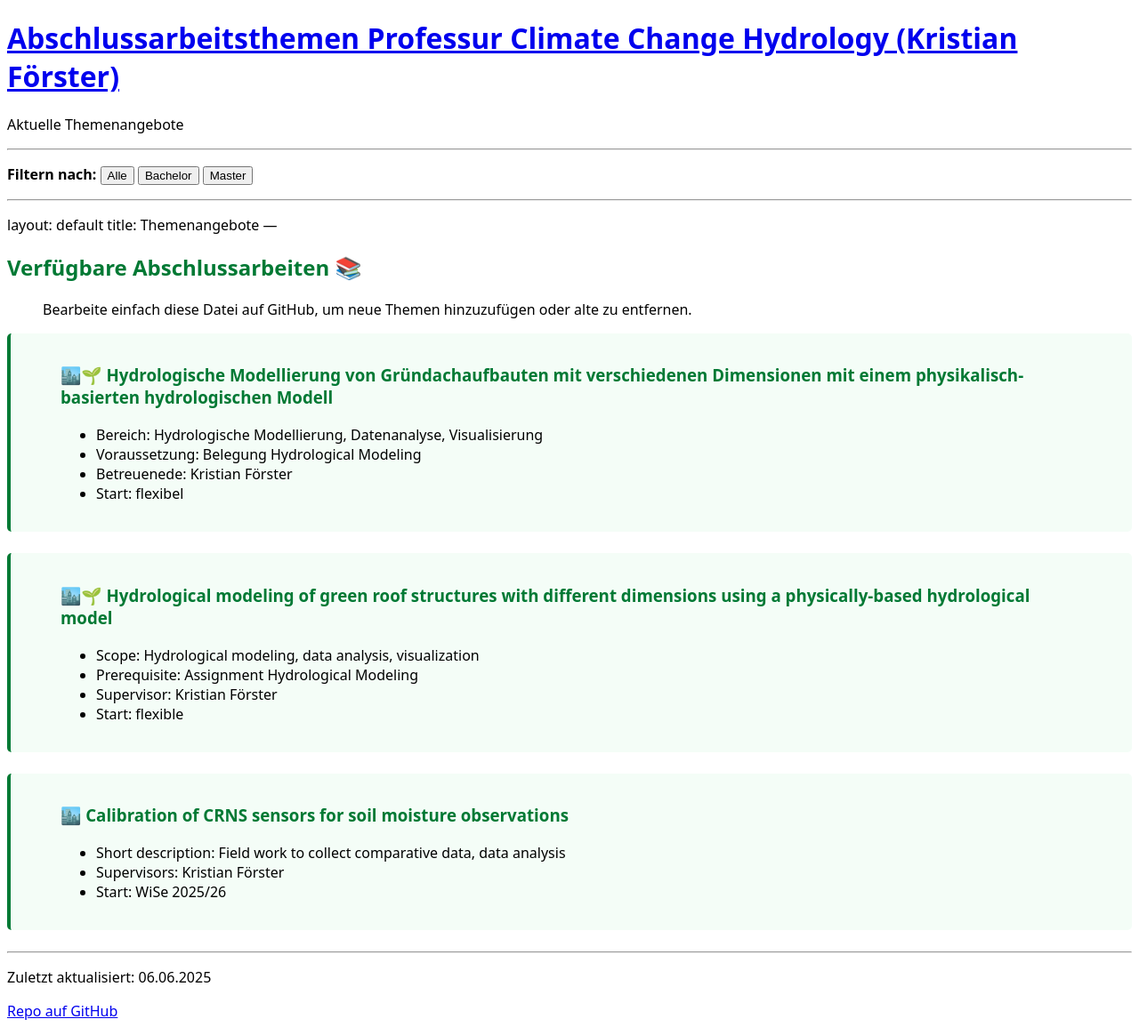
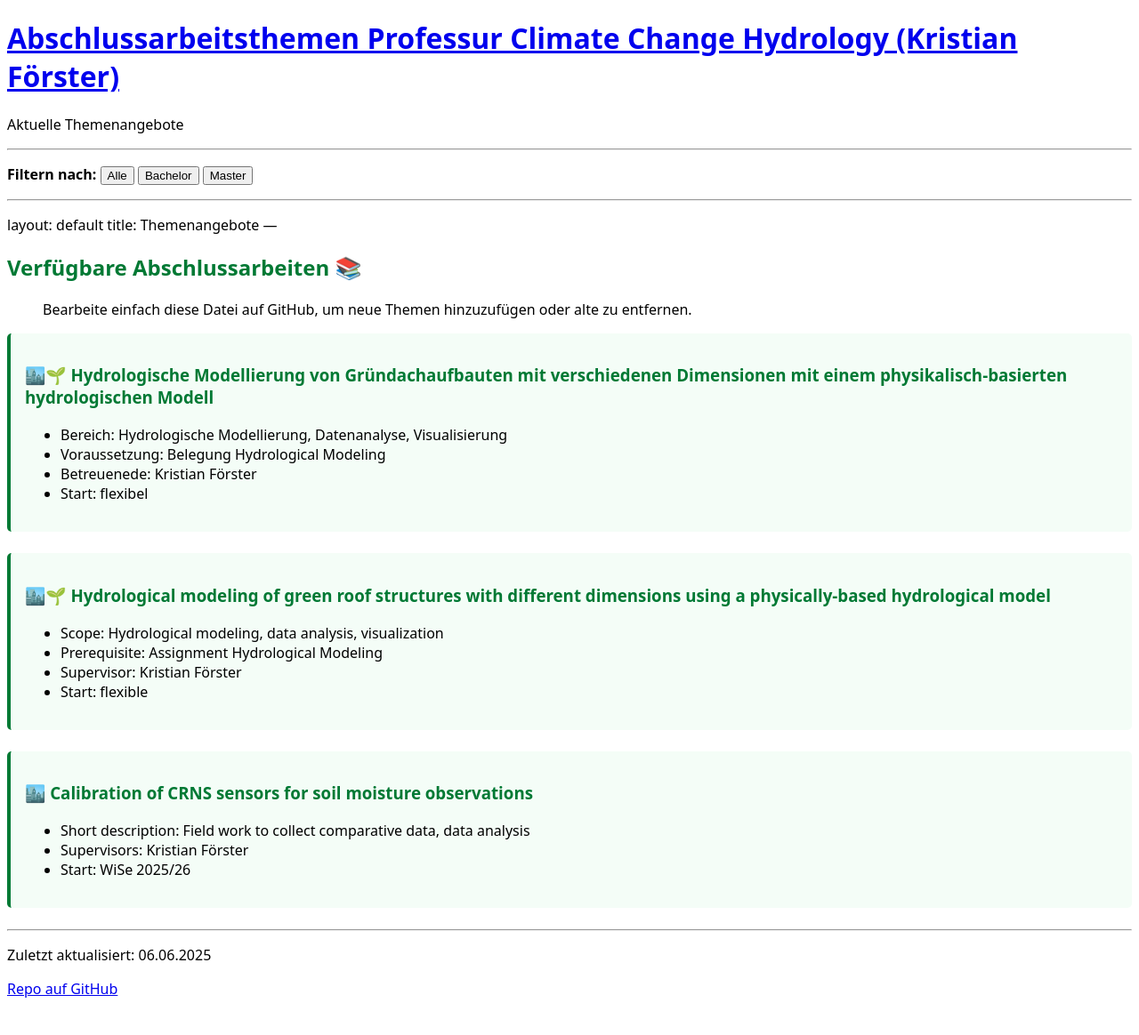
Before and after one commit to kristianfoerster/hswt-cch, a Jekyll site: the page built from index.md, in a window 1280 px wide. Shown: the whole page at 89% size. Built offline with Jekyll 4.4.1, drawn with Linux system fonts in a browser that asks for light colours; our own code applies the rules of GitHub Pages for plain Markdown files; after the commit the page ends 1139 px from its top, so only the background shows below that.

```diff
--- a/index.md
+++ b/index.md
@@ -30,31 +30,31 @@ title: Themenangebote
 
 <div class="thema bachelor" markdown="1">
 
-> ### 🏙️🌱 Hydrologische Modellierung von Gründachaufbauten mit verschiedenen Dimensionen mit einem physikalisch-basierten hydrologischen Modell
-> * Bereich: Hydrologische Modellierung, Datenanalyse, Visualisierung
-> * Voraussetzung: Belegung Hydrological Modeling
-> * Betreuenede: Kristian Förster
-> * Start: flexibel
+### 🏙️🌱 Hydrologische Modellierung von Gründachaufbauten mit verschiedenen Dimensionen mit einem physikalisch-basierten hydrologischen Modell
+* Bereich: Hydrologische Modellierung, Datenanalyse, Visualisierung
+* Voraussetzung: Belegung Hydrological Modeling
+* Betreuenede: Kristian Förster
+* Start: flexibel
 
 </div>
 
 
 <div class="thema master" markdown="1">
 
-> ### 🏙️🌱 Hydrological modeling of green roof structures with different dimensions using a physically-based hydrological model
-> * Scope: Hydrological modeling, data analysis, visualization
-> * Prerequisite: Assignment Hydrological Modeling
-> * Supervisor: Kristian Förster
-> * Start: flexible
+### 🏙️🌱 Hydrological modeling of green roof structures with different dimensions using a physically-based hydrological model
+* Scope: Hydrological modeling, data analysis, visualization
+* Prerequisite: Assignment Hydrological Modeling
+* Supervisor: Kristian Förster
+* Start: flexible
 
 </div>
 
 <div class="thema master" markdown="1">
 
-> ### 🏙️ Calibration of CRNS sensors for soil moisture observations
-> * Short description: Field work to collect comparative data, data analysis
-> * Supervisors: Kristian Förster
-> * Start: WiSe 2025/26
+### 🏙️ Calibration of CRNS sensors for soil moisture observations
+* Short description: Field work to collect comparative data, data analysis
+* Supervisors: Kristian Förster
+* Start: WiSe 2025/26
 
 </div>
 
```
